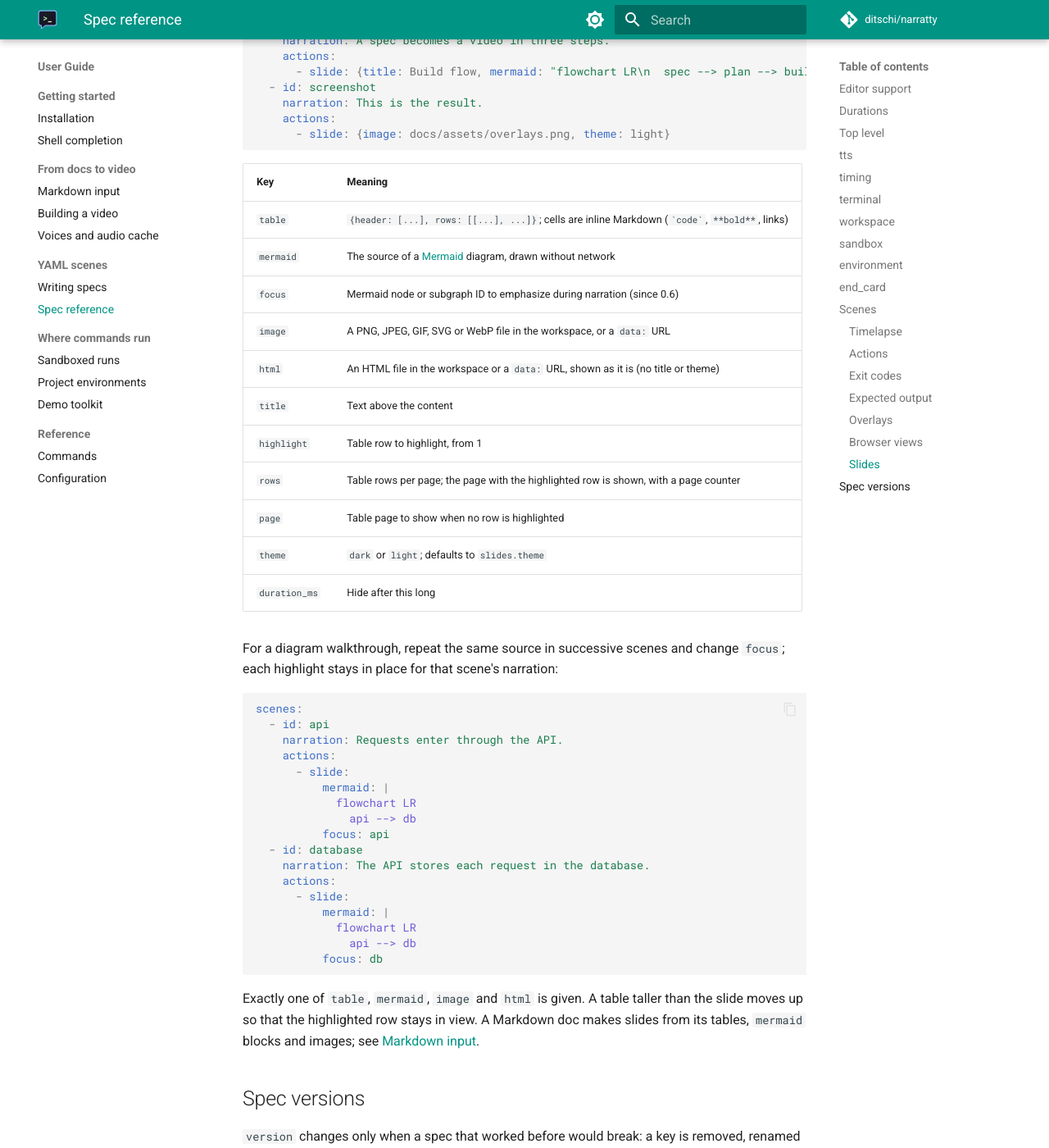
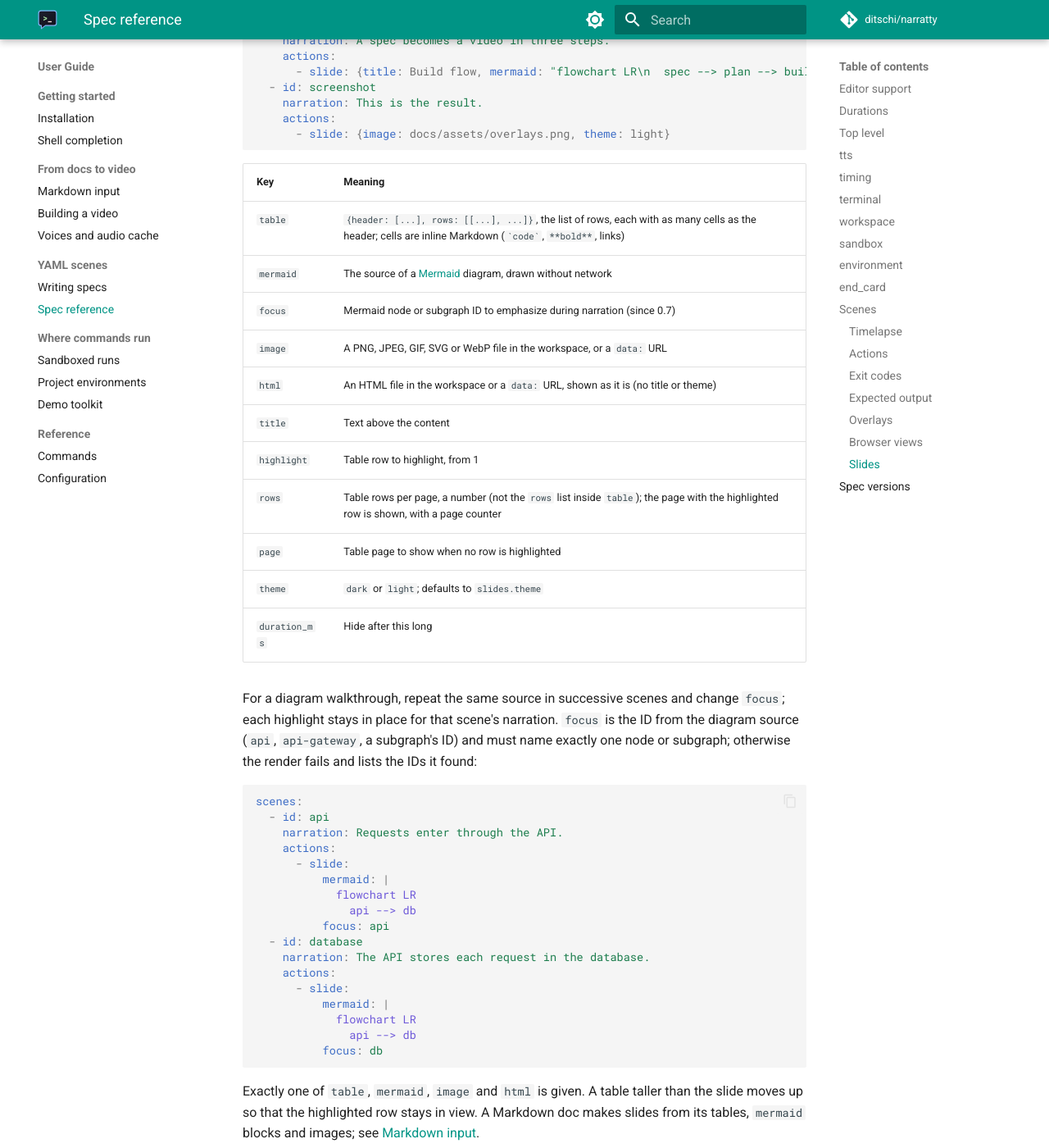
Before and after one commit to ditschi/narratty, an MkDocs documentation site: the page built from docs/user-guide/spec.md, in a window 1280 px wide and 1400 px high, scrolled down 13835 px. Shown: the whole window at 82% size. Built offline with MkDocs 1.6.1 and Material for MkDocs 9.7.7, drawn with Linux system fonts in a browser that asks for light colours; comment, search, counter and statistics services are not loaded; the version menu is left out; some of the changed text lies outside the part shown.

Commit message:
docs(spec): mark Mermaid focus as new in 0.7
Slide focus, the focus comment and say lists in table comments are not
in 0.6.1. Also tell slide rows (rows per page) apart from table.rows.

Co-Authored-By: Claude Opus 5.5 <noreply@anthropic.com>

````diff
--- a/docs/user-guide/spec.md
+++ b/docs/user-guide/spec.md
@@ -495,20 +495,22 @@ scenes:
 
 | Key | Meaning |
 |---|---|
-| `table` | `{header: [...], rows: [[...], ...]}`; cells are inline Markdown (`` `code` ``, `**bold**`, links) |
+| `table` | `{header: [...], rows: [[...], ...]}`, the list of rows, each with as many cells as the header; cells are inline Markdown (`` `code` ``, `**bold**`, links) |
 | `mermaid` | The source of a [Mermaid](https://mermaid.js.org) diagram, drawn without network |
-| `focus` | Mermaid node or subgraph ID to emphasize during narration (since 0.6) |
+| `focus` | Mermaid node or subgraph ID to emphasize during narration (since 0.7) |
 | `image` | A PNG, JPEG, GIF, SVG or WebP file in the workspace, or a `data:` URL |
 | `html` | An HTML file in the workspace or a `data:` URL, shown as it is (no title or theme) |
 | `title` | Text above the content |
 | `highlight` | Table row to highlight, from 1 |
-| `rows` | Table rows per page; the page with the highlighted row is shown, with a page counter |
+| `rows` | Table rows per page, a number (not the `rows` list inside `table`); the page with the highlighted row is shown, with a page counter |
 | `page` | Table page to show when no row is highlighted |
 | `theme` | `dark` or `light`; defaults to `slides.theme` |
 | `duration_ms` | Hide after this long |
 
 For a diagram walkthrough, repeat the same source in successive scenes and change
-`focus`; each highlight stays in place for that scene's narration:
+`focus`; each highlight stays in place for that scene's narration. `focus` is the ID
+from the diagram source (`api`, `api-gateway`, a subgraph's ID) and must name exactly
+one node or subgraph; otherwise the render fails and lists the IDs it found:
 
 ```yaml
 scenes:
@@ -558,3 +560,4 @@ before 0.5 do not know `requires.narratty` and reject it as an unknown key.
 | 0.3 | `run` action, `key: Enter` (the bare `- enter` still works), durations like `1.5s`, `wait: "pattern"`, `wait: {prompt: true}`, `timing.run_hold_ms`, `timing.pause_ms` and scene `pause_ms`, `tts.lexicon`, `subtitles`, `environment`, `sandbox.docker`, `terminal.layout`, overlays (`overlay`, `overlay_styles`), `browser`, `diff`, `focus`, `reveal`, scene `timelapse`, `expect_exit` and `fast` |
 | 0.5 | `requires.narratty`, `markdown` scene entries and the top-level `narration` ([Markdown input](markdown.md)), overlay styles `heading-1` to `heading-4`, `breadcrumb` and `file`, `browser` `address` and `data:` URLs |
 | 0.6 | `slide` action and `slides.theme`, Mermaid diagrams in browser views, `run` `expect_output`; in Markdown input the `table`, `slide`, `pause` and `spec` comments, `mermaid` blocks, `check_output` and the `any-output` block option |
+| 0.7 | `slide` `focus`; in Markdown input the `focus` comment, the `slide` comment's `focus` key and a list for the `table` comment's `say` |
````
Also changed, not shown: docs/user-guide/markdown.md (+10 -5 lines).
